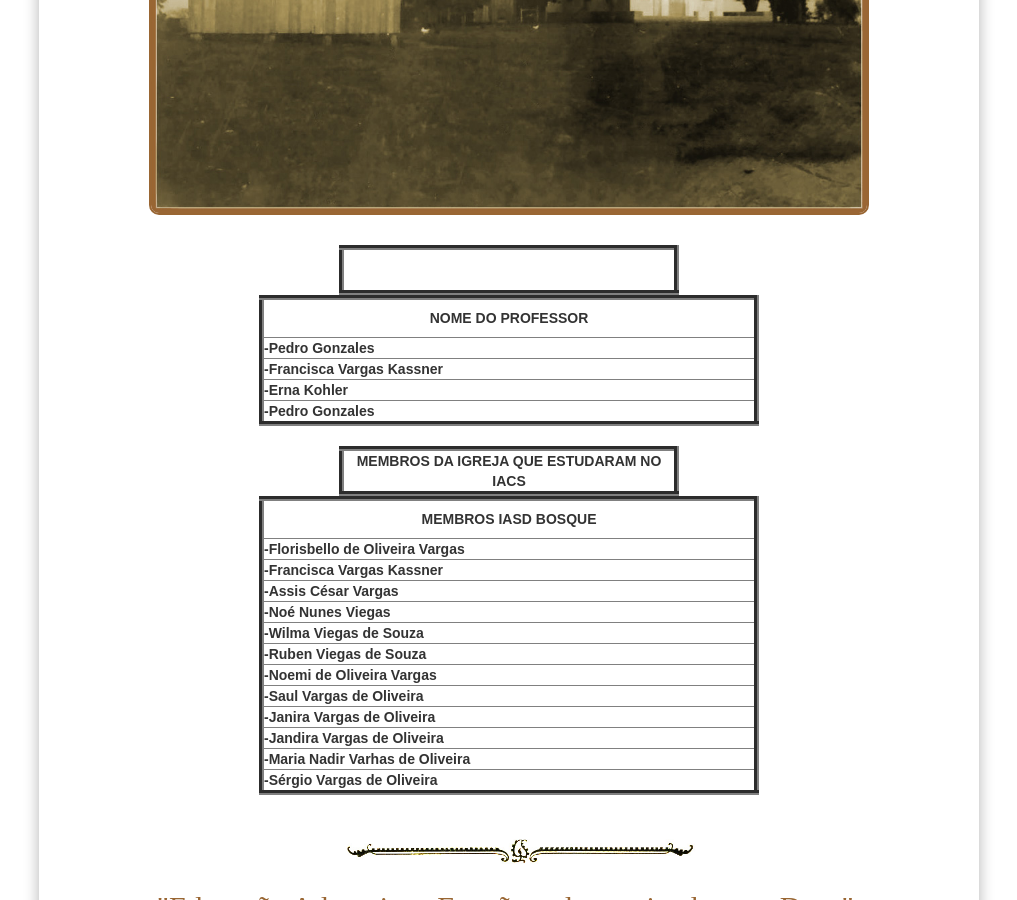
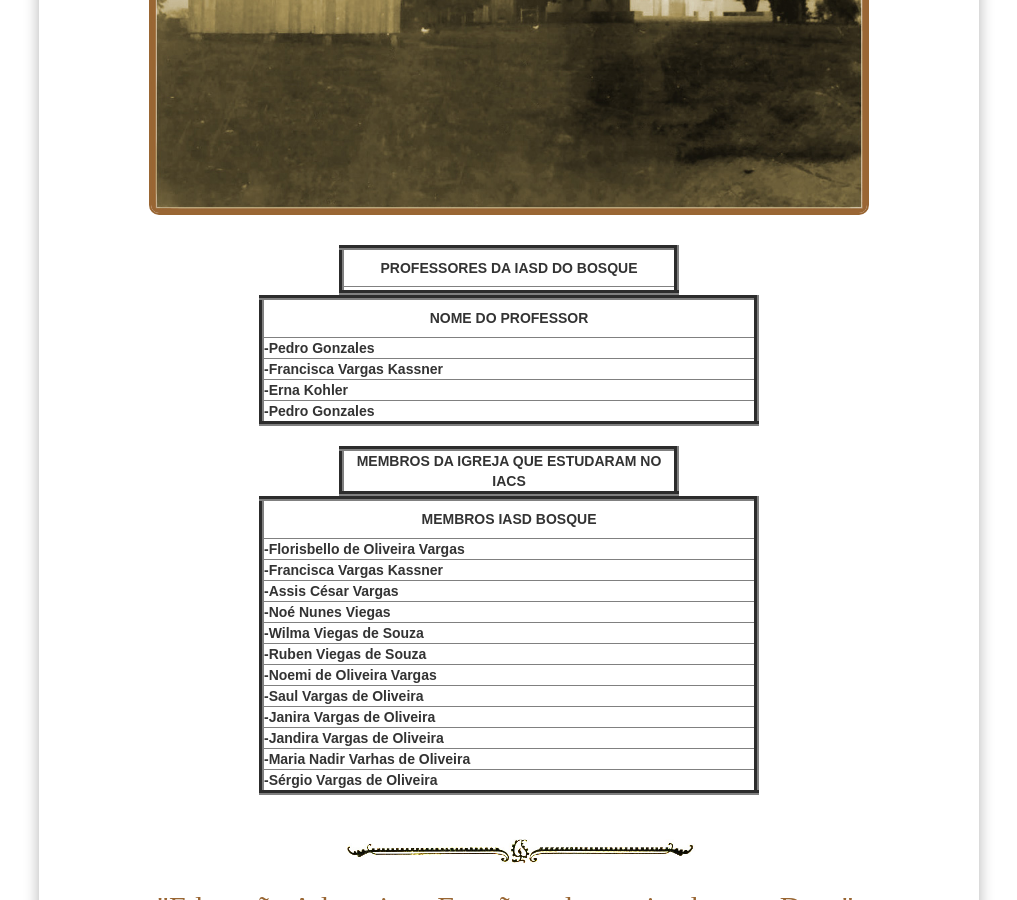
Before and after one commit to claudiovargas1955/claudiovargas1955.github.io, a Jekyll site: the page built from _pages/ensino-da-iasd-bosque.html, in a window 1280 px wide and 900 px high, scrolled down 643 px. Shown: the whole window, without its empty margins (131-1148 px from the left). Built offline with Jekyll 4.4.1, drawn with Linux system fonts in a browser that asks for light colours; some web fonts are replaced.

Commit message:
Update ensino-da-iasd-bosque.html

```diff
--- a/_pages/ensino-da-iasd-bosque.html
+++ b/_pages/ensino-da-iasd-bosque.html
@@ -124,8 +124,14 @@ tr:hover{
 <h3><br>HOMENAGEM A <br>PROFESSORA FRANCISCA VARGAS KASSNER<br><br><br><-Escola Primária</h3></figcaption></figure><br>
 
  <div class="brasileira" align="center">
-    <table border="5px" color="#ffffff" width="340px" cellspacing="10px" cellpadding="10px" height="50px">
-          <tr>
+     <table border="5px" color="#ffffff" width="340px" cellspacing="10px" cellpadding="10px" height="50px">
+
+        <tr>
+            <td align="center"><b>PROFESSORES DA IASD DO BOSQUE</b></td>
+        </tr>
+
+
+        <tr>
             <td align="center"><b></b></td>
          </tr>
 
@@ -167,7 +173,7 @@ tr:hover{
             <td align="center"><b>MEMBROS DA IGREJA QUE ESTUDARAM NO IACS</b></td>
          </tr>
 
-    <table border="5px" color="#ffffff" width="500px"  cellspacing="10px" cellpadding="10px">
+            <table border="5px" color="#ffffff" width="500px"  cellspacing="10px" cellpadding="10px">
          <tr>
            <td align="center" width="300px" height="40px"><b>MEMBROS IASD BOSQUE</b></td>
 
```
